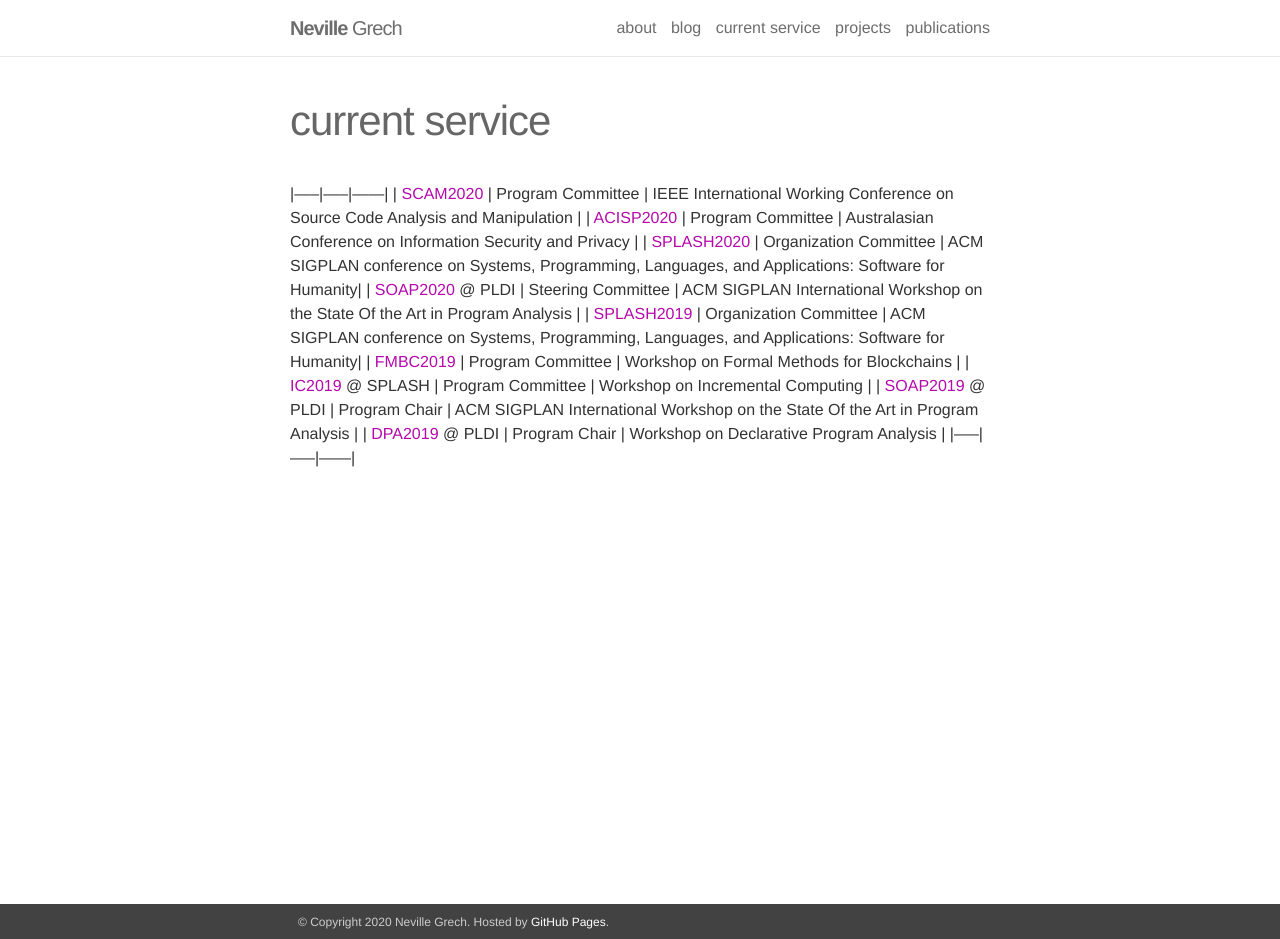
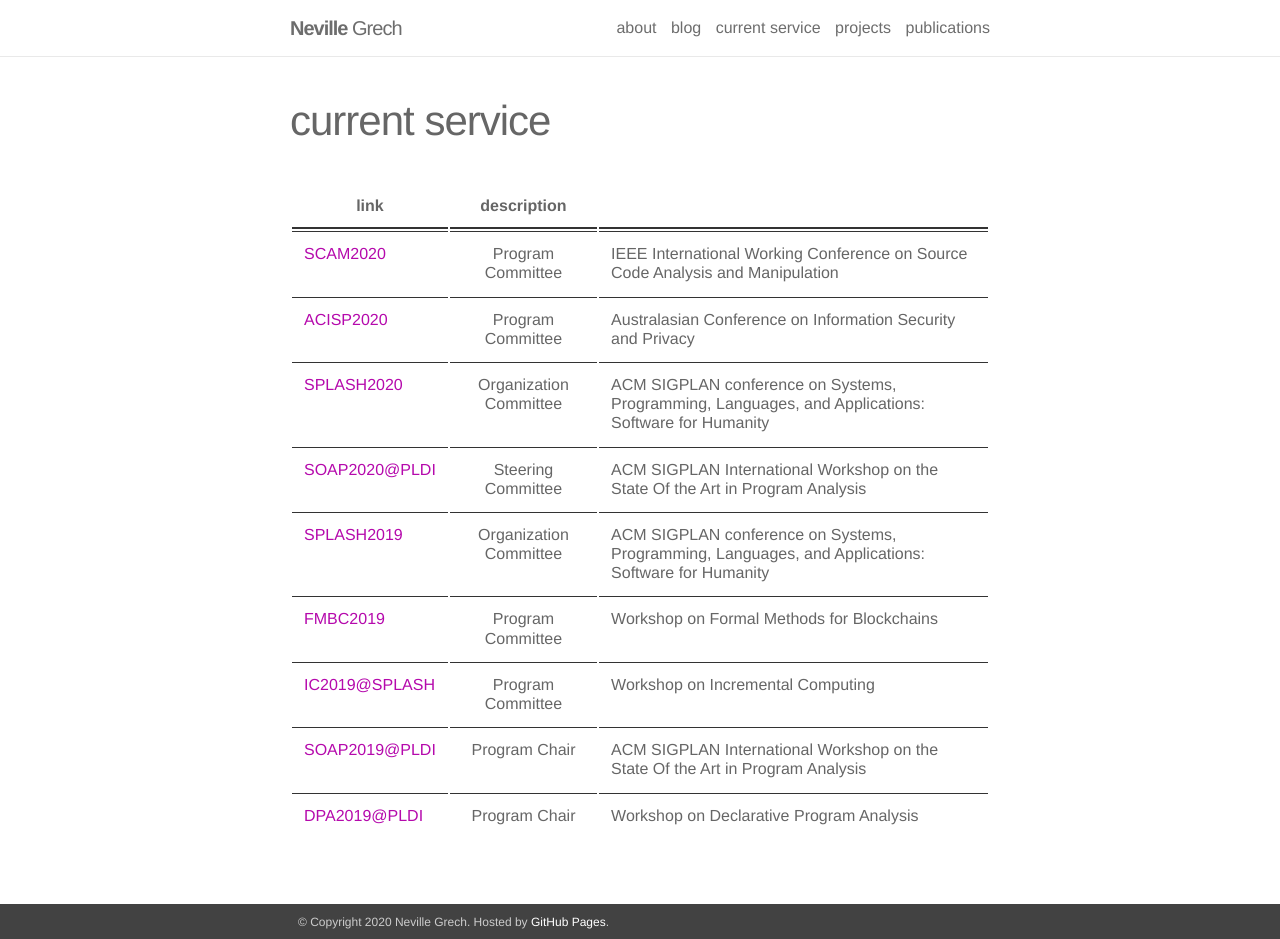
Before and after one commit to nevillegrech/nevillegrech.github.io, a Jekyll site: the page built from _pages/current_service.md, in a window 1280 px wide and 939 px high. Built offline with Jekyll 4.4.1, drawn with Linux system fonts in a browser that asks for light colours; nearby versions of some CDN libraries.

Commit message:
update current service

```diff
--- a/_pages/current_service.md
+++ b/_pages/current_service.md
@@ -5,16 +5,14 @@ title: current service
 description:
 ---
 
-
-
-|-----|-----|------|
+|link|description||
+|---|:---:|---|
 | [SCAM2020](http://www.ieee-scam.org/2020/) | Program Committee  | IEEE International Working Conference on Source Code Analysis and Manipulation |
 | [ACISP2020](http://nsclab.org/acisp2020/) | Program Committee | Australasian Conference on Information Security and Privacy |
 | [SPLASH2020](https://2020.splashcon.org/) | Organization Committee | ACM SIGPLAN conference on Systems, Programming, Languages, and Applications: Software for Humanity|
-| [SOAP2020](https://pldi20.sigplan.org/home/SOAP-2020) @ PLDI | Steering Committee | ACM SIGPLAN International Workshop on the State Of the Art in Program Analysis |
+| [SOAP2020@PLDI](https://pldi20.sigplan.org/home/SOAP-2020)  | Steering Committee | ACM SIGPLAN International Workshop on the State Of the Art in Program Analysis |
 | [SPLASH2019](https://2019.splashcon.org/) | Organization Committee | ACM SIGPLAN conference on Systems, Programming, Languages, and Applications: Software for Humanity|
 | [FMBC2019](https://sites.google.com/view/fmbc/home) | Program Committee | Workshop on Formal Methods for Blockchains |
-| [IC2019](https://2019.splashcon.org/home/ic-2019) @ SPLASH | Program Committee | Workshop on Incremental Computing |
-| [SOAP2019](https://pldi19.sigplan.org/home/SOAP-2019) @ PLDI | Program Chair | ACM SIGPLAN International Workshop on the State Of the Art in Program Analysis |
-| [DPA2019](https://pldi19.sigplan.org/home/dpa-2019) @ PLDI | Program Chair | Workshop on Declarative Program Analysis |
-|-----|-----|------|
+| [IC2019@SPLASH](https://2019.splashcon.org/home/ic-2019) | Program Committee | Workshop on Incremental Computing |
+| [SOAP2019@PLDI](https://pldi19.sigplan.org/home/SOAP-2019) | Program Chair | ACM SIGPLAN International Workshop on the State Of the Art in Program Analysis |
+| [DPA2019@PLDI](https://pldi19.sigplan.org/home/dpa-2019) | Program Chair | Workshop on Declarative Program Analysis |
```
